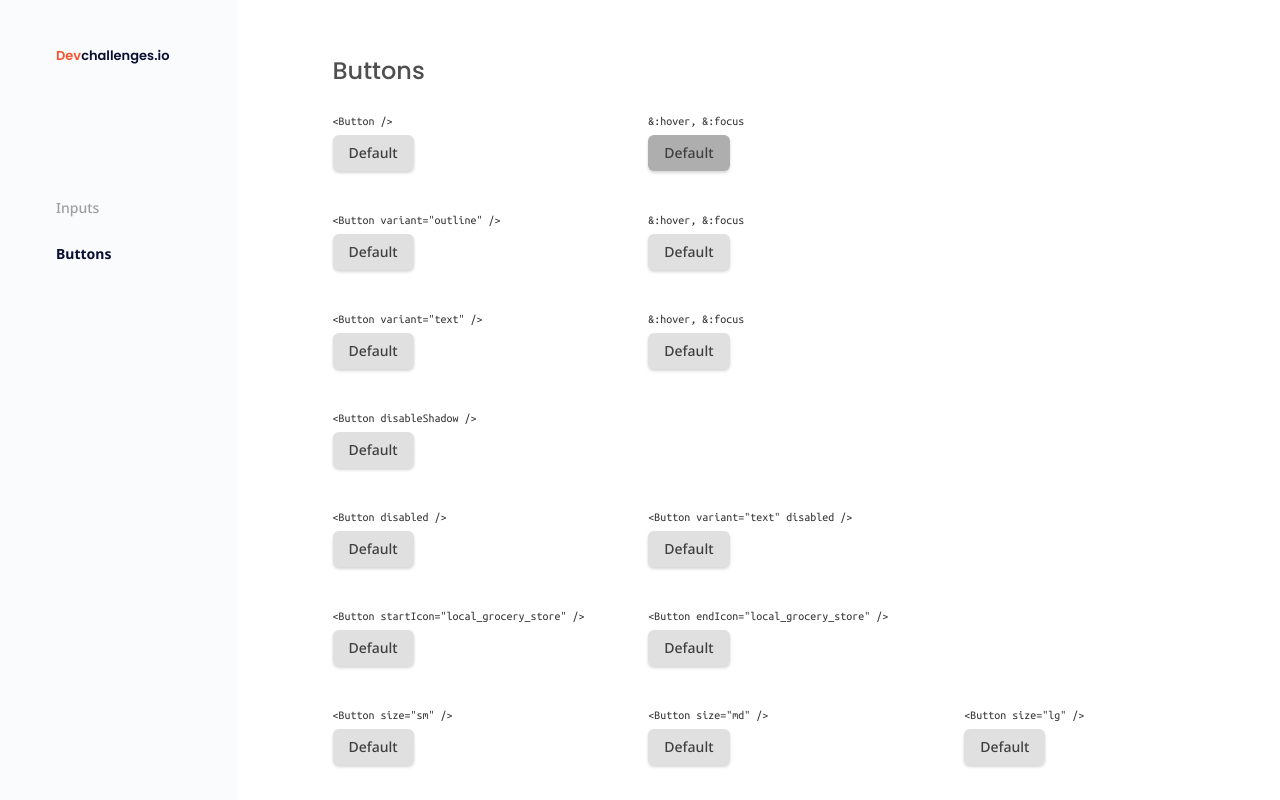
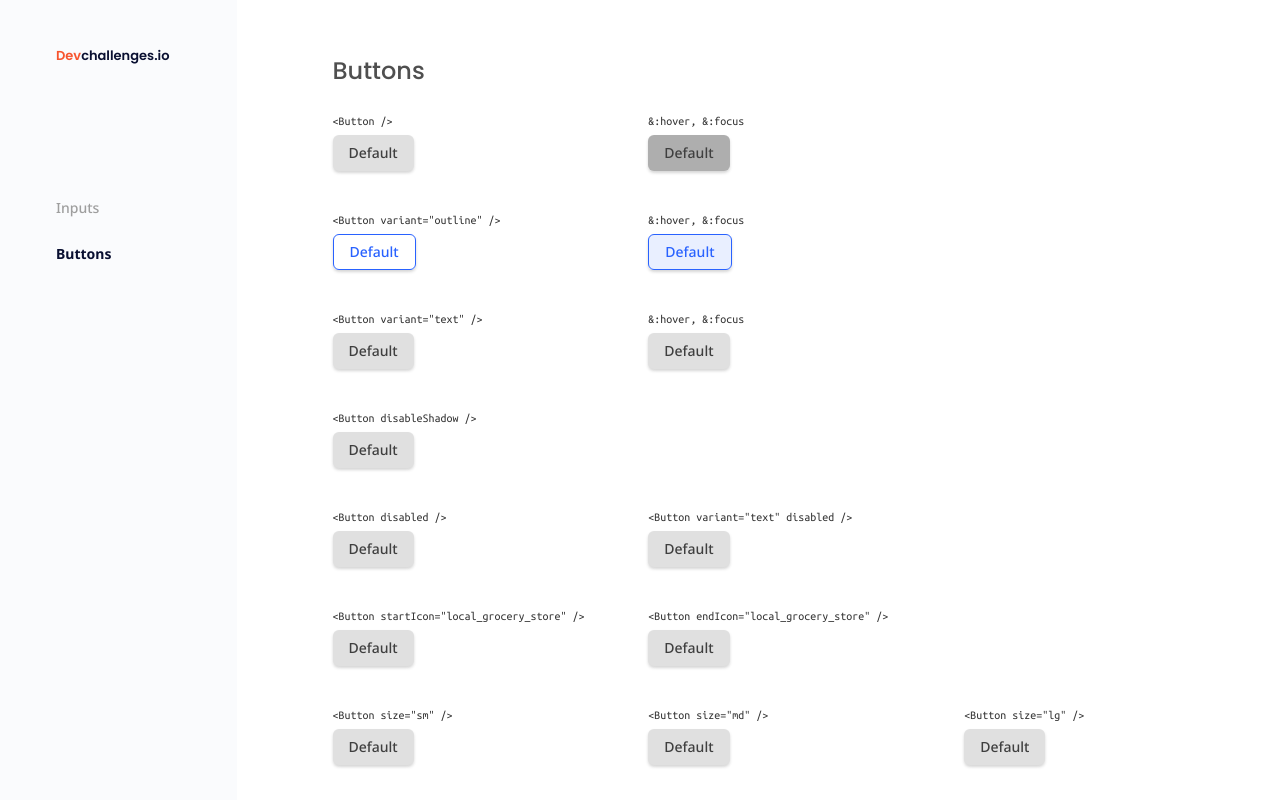
Before and after one commit to richardcyrus/devchallenges-button-component, a React (Vite) app: page / in a window 1280 px wide. Shown: the top 800 px of the page. Built offline with nearby package versions, Linux system fonts and the light colour scheme.

Commit message:
feat: add `variant=outline` support

```diff
--- a/src/App.tsx
+++ b/src/App.tsx
@@ -41,11 +41,11 @@ function App() {
                 <p className="element-heading">
                   &lt;Button variant="outline" /&gt;
                 </p>
-                <Button />
+                <Button variant="outline" />
               </div>
               <div className="example">
                 <p className="element-heading">&amp;:hover, &amp;:focus</p>
-                <Button />
+                <Button variant="outline" className="hover" />
               </div>
             </div>
             <div className="row">
--- a/src/components/Button.tsx
+++ b/src/components/Button.tsx
@@ -12,10 +12,14 @@ interface ButtonProps extends ButtonHTMLAttributes<HTMLButtonElement> {
 const Button = ({
   type = 'button',
   className,
+  variant,
   children,
   ...rest
 }: ButtonProps) => {
-  const buttonClass = classNames(styles.button, `${styles[`${className}`]}`)
+  const buttonClass = classNames(styles.button, {
+    [`${styles[`${variant}`]}`]: typeof variant !== 'undefined',
+    [`${styles[`${className}`]}`]: typeof className !== 'undefined',
+  })
   return (
     <button className={buttonClass} type={type} {...rest}>
       {children || `Default`}
--- a/src/components/button.module.css
+++ b/src/components/button.module.css
@@ -59,4 +59,21 @@ button.button {
     box-shadow: 0 0 0 4px var(--color-btn-default-text);
     outline: transparent solid;
   }
+
+  &.outline {
+    background-color: transparent;
+    border: 1px solid var(--color-btn-bg-primary);
+    color: var(--color-btn-bg-primary);
+
+    &.hover,
+    &:hover,
+    &:focus,
+    &:active {
+      background-color: var(--color-btn-bg-outline-hover);
+    }
+
+    &:focus-visible {
+      box-shadow: 0 0 0 4px var(--color-btn-bg-primary);
+    }
+  }
 }
```
